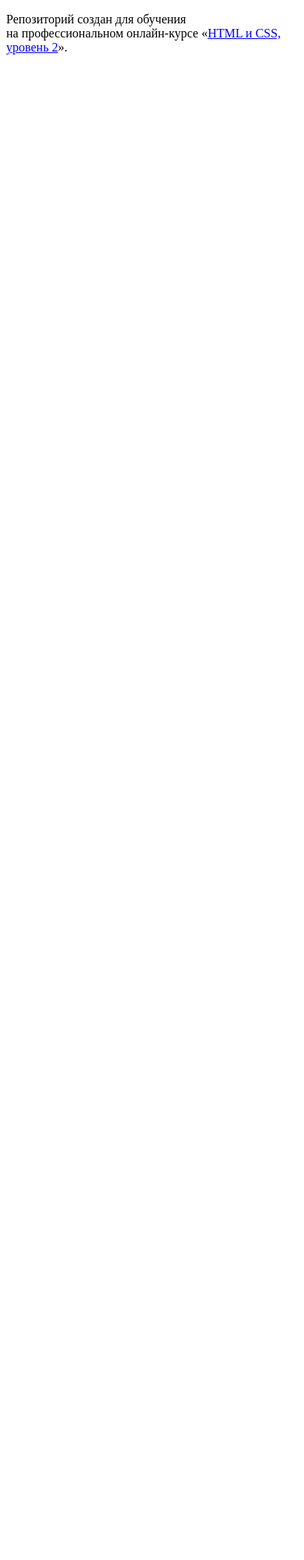
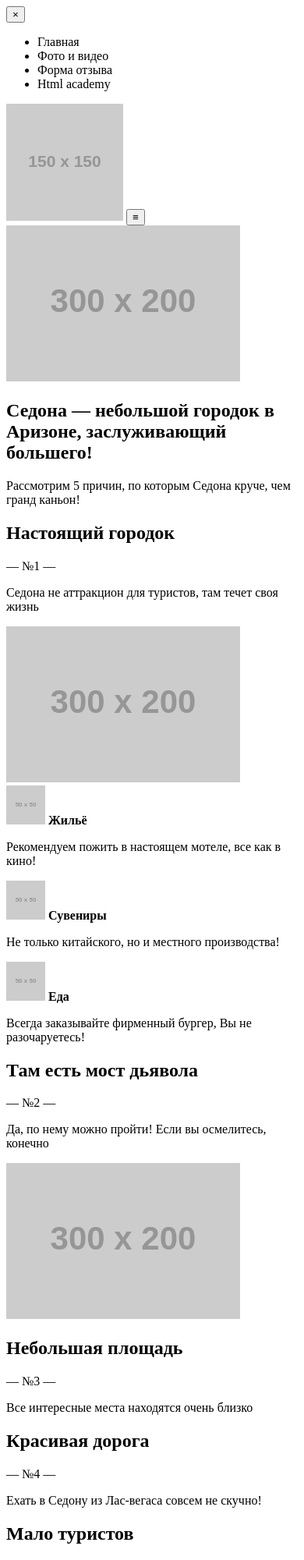
Before and after one commit to JoniCr/1184773-sedona-18, a website: page source/index.html in a window 390 px wide. Shown: the top 2000 px of the page at 78% size. Before the commit the page ends 844 px from the top, so only its background shows below. Drawn offline with Linux system fonts and the light colour scheme; placeholder pictures from the web are drawn by us.

Commit message:
Создаёт три html страницы и выполняет задание

```diff
--- a/source/index.html
+++ b/source/index.html
@@ -1,12 +1,112 @@
 <!DOCTYPE html>
 <html lang="ru">
+
 <head>
   <meta charset="utf-8">
   <title>HTML Academy: Седона</title>
 </head>
+
 <body>
 
-    <p>Репозиторий создан для обучения на профессиональном онлайн‑курсе «<a href="https://htmlacademy.ru/intensive/adaptive">HTML и CSS, уровень 2</a>».</p>
+  <header class="page-header">
+    <nav class="main-nav">
+      <button class="main-nav__toggle button" type="button">&times;</button>
+      <div class="main-nav__wrapper">
+        <ul class="main-nav__list site-list">
+          <li class="site-list__item">Главная</li>
+          <li class="site-list__item">Фото и видео</li>
+          <li class="site-list__item">Форма отзыва</li>
+          <li class="site-list__item">Html academy</li>
+        </ul>
+      </div>
+    </nav>
+    <div class="top-menu">
+      <img src="https://via.placeholder.com/150x150" alt="Sedona" class="top-menu__logo">
+      <button class="top-menu__burger button" type="button">&equiv;</button>
+    </div>
+  </header>
+
+  <main class="page-main">
+    <section class="offer">
+      <img src="https://via.placeholder.com/300x200" class="offer__image">
+      <h1 class="offer__title title">Седона — небольшой городок в Аризоне, заслуживающий большего!</h1>
+      <p class="offer__description description">Рассмотрим 5 причин, по которым Седона круче, чем гранд каньон!</p>
+    </section>
+
+    <section class="reason-one">
+      <div class="reason-one__top-part">
+        <h2 class="reason-one__title title">Настоящий городок</h2>
+        <span class="reason-one__number number">— №1 —</span>
+        <p class="reason-one__description description">Седона не аттракцион для туристов, там течет своя жизнь</p>
+      </div>
+
+      <img src="https://via.placeholder.com/300x200" class="reason-one__image reasons-images">
+
+      <div class="reason-one__under-part">
+
+        <div class="reason-one__accommodation">
+          <img src="https://via.placeholder.com/50x50" class="reason-one__accommodation__icon">
+          <b class="reason-one__accommodation__title">Жильё</b>
+          <p class="reason-one__accommodation__description">Рекомендуем пожить в настоящем мотеле, все как в кино!</p>
+        </div>
+
+        <div class="reason-one__souvenirs">
+          <img src="https://via.placeholder.com/50x50" class="reason-one__souvenirs__icon">
+          <b class="reason-one__souvenirs__title">Сувениры</b>
+          <p class="reason-one__souvenirs__description">Не только китайского, но и местного производства!</p>
+        </div>
+
+        <div class="reason-one__food">
+          <img src="https://via.placeholder.com/50x50" class="reason-one__food__icon">
+          <b class="reason-one__food__title">Еда</b>
+          <p class="reason-one__food__description">Всегда заказывайте фирменный бургер, Вы не разочаруетесь!</p>
+        </div>
+
+      </div>
+    </section>
+
+    <section class="reason-two">
+      <div class="reason-two__top-part">
+        <h2 class="reason-two__title title">Там есть мост дьявола</h2>
+        <span class="reason-two__number number">— №2 —</span>
+        <p class="reason-two__description description">Да, по нему можно пройти! Если вы осмелитесь, конечно</p>
+      </div>
+      <img src="https://via.placeholder.com/300x200" class="reason-two__image reasons-images">
+    </section>
+
+    <section class="reason-three">
+      <h2 class="reason-three__title title">Небольшая площадь</h2>
+      <span class="reason-three__number number">— №3 —</span>
+      <p class="reason-three__description description">Все интересные места находятся очень близко</p>
+    </section>
+
+    <section class="reason-four">
+      <h2 class="reason-four__title title">Красивая дорога</h2>
+      <span class="reason-four__number number">— №4 —</span>
+      <p class="reason-four__description description">Ехать в Седону из Лас-вегаса совсем не скучно!</p>
+    </section>
+
+    <section class="reason-five">
+      <h2 class="reason-five__title title">Мало туристов</h2>
+      <span class="reason-five__number number">— №5 —</span>
+      <p class="reason-five__description description">Большинство едет в Гранд Каньон и толпиться там</p>
+    </section>
+
+  </main>
+
+  <footer class="page-footer">
+    <b class="page-footer__visit-sedona-slogan">#visitsedona</b>
+    <ul class="page-footer__social-media social-media-list">
+      <li class="social-media-list__item"><a href="#"><img src="https://via.placeholder.com/70x70"</a></li>
+      <li class="social-media-list__item"><a href="#"><img src="https://via.placeholder.com/70x70"</a></li>
+      <li class="social-media-list__item"><a href="#"><img src="https://via.placeholder.com/70x70"</a></li>
+    </ul>
+    <div class="page-footer__copyright copyright">
+        <b class="copyright__text">Разработано</b>
+        <img src="https://via.placeholder.com/50x50" class="copyright__image">
+      </div>
+  </footer>
 
 </body>
+
 </html>
```
Also changed, not shown: source/form.html (added, +48 -0 lines), source/photo.html (added, +96 -0 lines). Lines whose indentation alone changed are shown as unchanged.
